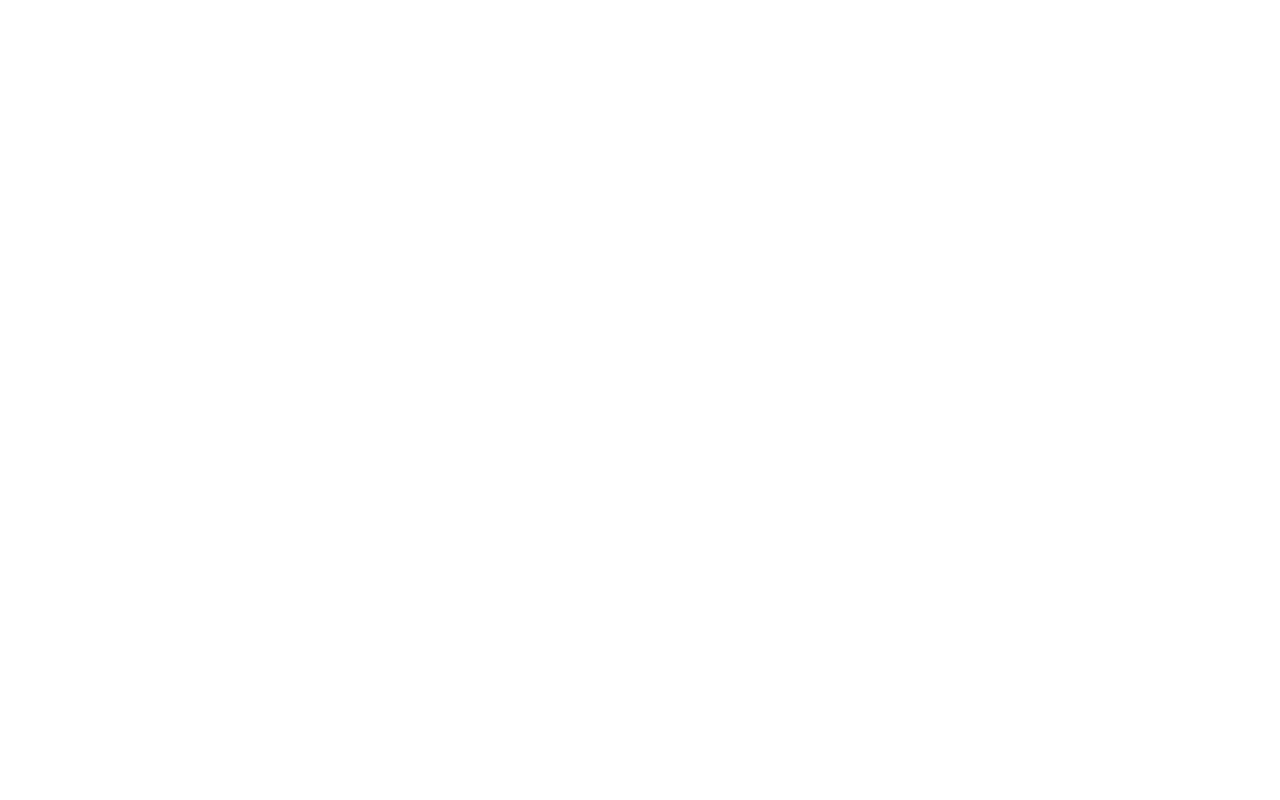
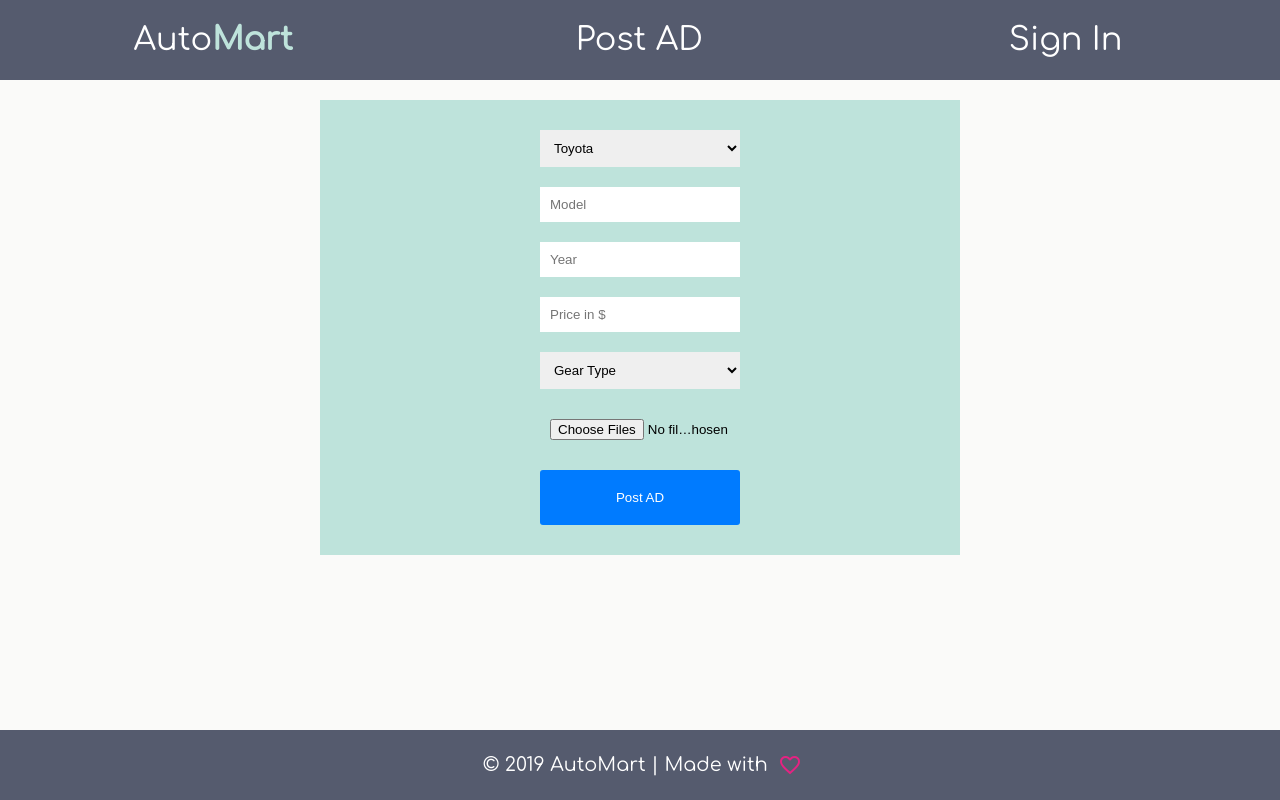
Before and after one commit to lawrenceogri/AutoMart, a plain HTML site: page UI/post-ad.html in a window 1280 px wide. Drawn offline with Linux system fonts and the light colour scheme.

Commit message:
[FT-#166043880] Add markup and style to post-ad page

```diff
--- a/UI/post-ad.html
+++ b/UI/post-ad.html
@@ -0,0 +1,51 @@
+<!DOCTYPE html>
+<html lang="en">
+
+<head>
+    <title>AutoMart | Automobile Marketplace</title>
+    <meta charset="utf-8">
+    <meta name="viewport" content="width=device-width, initial-scale=1.0, shrink-to-fit=no">
+    <link rel="stylesheet" href="style/style.css">
+    <link rel="icon" href="image/car.png">
+    <meta name="theme-color" content="lightgrey" />
+    <script src="script/script.js" defer></script>
+    <link href="https://fonts.googleapis.com/icon?family=Material+Icons" rel="stylesheet">
+    <link href="https://fonts.googleapis.com/css?family=Comfortaa|Nunito+Sans&display=swap" rel="stylesheet">
+</head>
+
+<body style="background: #fafaf9;">
+    <div class="header">
+        <ul class="light">
+            <li class="cursive">Auto<span class="mart">Mart</span></li>
+            <li><a href="post-ad.html" class="light">Post AD</a></li>
+            <li><a href="sign-in.html" class="light">Sign In</a></li>
+        </ul>
+    </div> <!-- header -->
+    <form class="post-ad">
+    <select class="brand">
+        <option>Toyota</option>
+        <option>BMW</option>
+        <option>Porsche</option>
+        <option>Lamboghini</option>
+    </select>
+    <input type="text" placeholder="Model">
+    <input type="number" placeholder="Year" max="2019" min="1990">
+    <input type="number" placeholder="Price in $">
+    <select placehplder="Gear">
+        <option disabled selected>Gear Type</option>
+        <option>Automatic</option>
+        <option>Manual</option>
+    </select>
+</div>
+    <input type="file" name="pic" accept="image/*" multiple>
+
+    <button class="ok inverse post-ad-button">Post AD</button>
+    </form>
+    <div class="center footer comfortaa sign-in">
+        <p class="heart-p">&copy; 2019 AutoMart | Made with</p> <i class="material-icons heart"
+            style="color: #e42382;">favorite_border</i>
+    </div>
+
+</body>
+
+</html>
--- a/UI/style/style.css
+++ b/UI/style/style.css
@@ -158,11 +158,15 @@ h1,h2,h3,h4,h5,h6, .comfortaa{
     text-align: center;
 }
 
-input,select,button{
+input,select,button,option{
     padding: 10px;
     border: none;
     margin: 0;
     margin-bottom: 4px;
+}
+
+input,select{
+    width: 200px;
 }
 
 .car-list img{
@@ -171,6 +175,7 @@ input,select,button{
 
 button{
     border-radius: 3px;
+    color: white;
 }
 
 
@@ -254,10 +259,28 @@ hr{
 
 #log-in-button{
     background: #007BFF;
-    color: white;
 }
 
 #log-in-button:hover{
     color: black;
     background: white;
 }
+
+.post-ad{
+    width: 50%;
+    margin: auto;
+    background: #bee3db;
+    margin-top: 20px;
+    padding: 30px;
+
+}
+
+.post-ad *{
+    display: block;
+    margin: 0 auto;
+    margin-bottom: 20px;
+}
+
+.post-ad-button{
+    margin-bottom: 0;
+}
```
